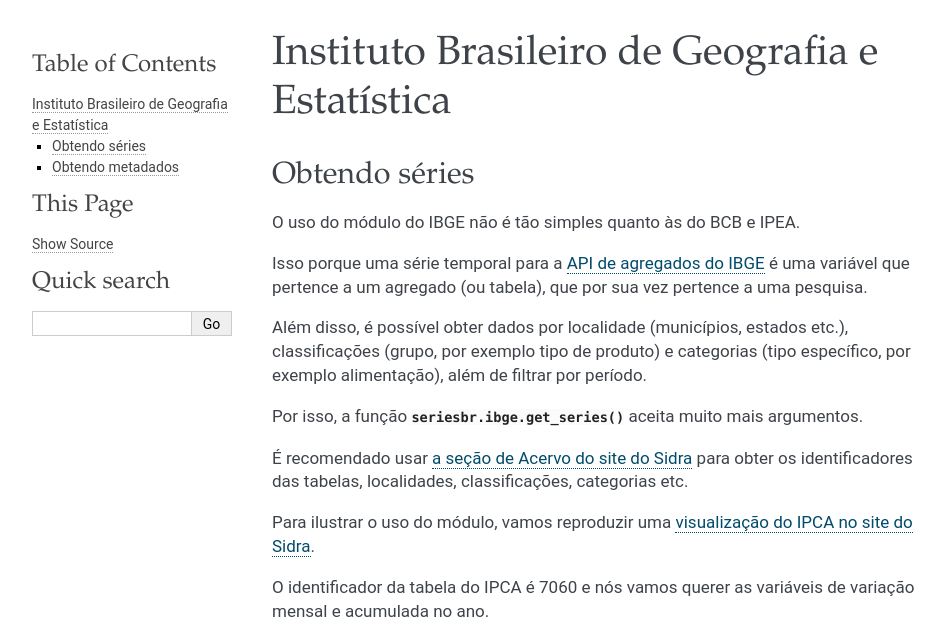
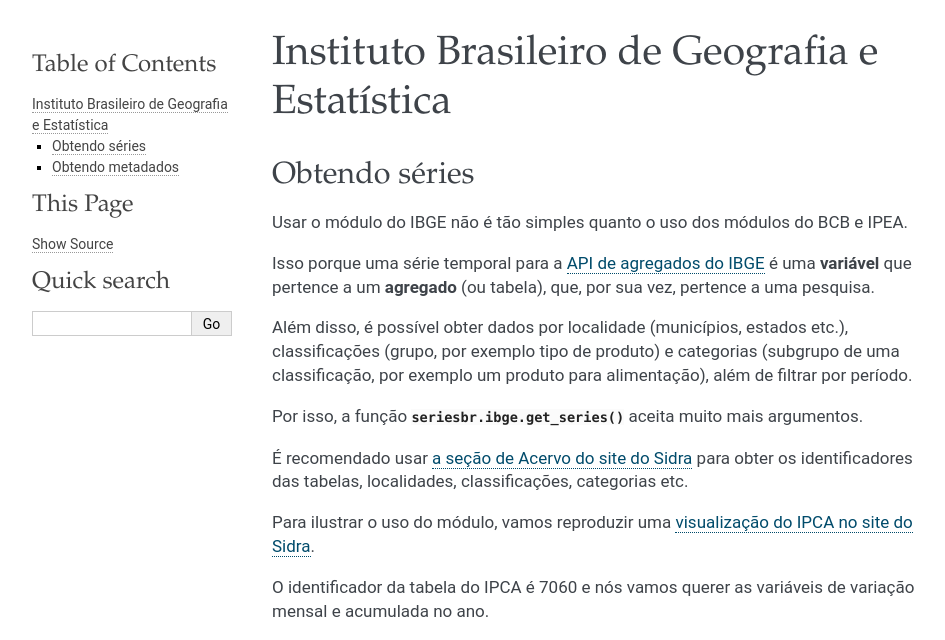
Before and after one commit to phelipetls/seriesbr, a Sphinx documentation site: the page built from docs/source/demos/IBGE.rst, in a window 1280 px wide and 1400 px high. Shown: the top 640 px of the window, without its empty margins (148-1093 px from the left). Built offline with Sphinx 7.4.7, drawn with Linux system fonts in a browser that asks for light colours; some of the changed text lies outside the part shown; grey boxes are pictures that could not be loaded.

Commit message:
Clean up/improve prose in IBGE docs

```diff
--- a/docs/source/demos/IBGE.rst
+++ b/docs/source/demos/IBGE.rst
@@ -4,16 +4,17 @@
 Obtendo séries
 -------------------
 
-O uso do módulo do IBGE não é tão simples quanto às do BCB e IPEA.
+Usar o módulo do IBGE não é tão simples quanto o uso dos módulos do BCB e IPEA.
 
 Isso porque uma série temporal para a `API de agregados do IBGE
-<https://servicodados.ibge.gov.br/api/docs/agregados?versao=3>`_ é uma variável
-que pertence a um agregado (ou tabela), que por sua vez pertence a uma
-pesquisa.
+<https://servicodados.ibge.gov.br/api/docs/agregados?versao=3>`_ é uma
+**variável** que pertence a um **agregado** (ou tabela), que, por sua vez,
+pertence a uma pesquisa.
 
 Além disso, é possível obter dados por localidade (municípios, estados etc.),
-classificações (grupo, por exemplo tipo de produto) e categorias (tipo
-específico, por exemplo alimentação), além de filtrar por período.
+classificações (grupo, por exemplo tipo de produto) e categorias (subgrupo de
+uma classificação, por exemplo um produto para alimentação), além de filtrar
+por período.
 
 Por isso, a função :py:func:`seriesbr.ibge.get_series` aceita muito mais
 argumentos.
@@ -60,9 +61,11 @@
    plt.gca().xaxis.set_major_formatter(ticker.PercentFormatter())
 
 
-É possível ainda filtrar por localidades, por exemplo, o mesmo gráfico mas para
-a capital do Rio de Janeiro (o identificador do município do Rio é 33001 e o do
-estado é 33, como você pode verificar na `API de localidades do IBGE
+É possível ainda filtrar por localidades.
+
+Por exemplo, eis o mesmo gráfico mas para a capital do Rio de Janeiro (cujo
+identificador é 33001 e o do estado do Rio é 33, como é possível de se
+verificar na `API de localidades do IBGE
 <https://servicodados.ibge.gov.br/api/docs/localidades>`_).
 
 .. ipython:: python
```
Also changed, not shown: other parts of docs/source/demos/IBGE.rst (+3 -3 lines).
